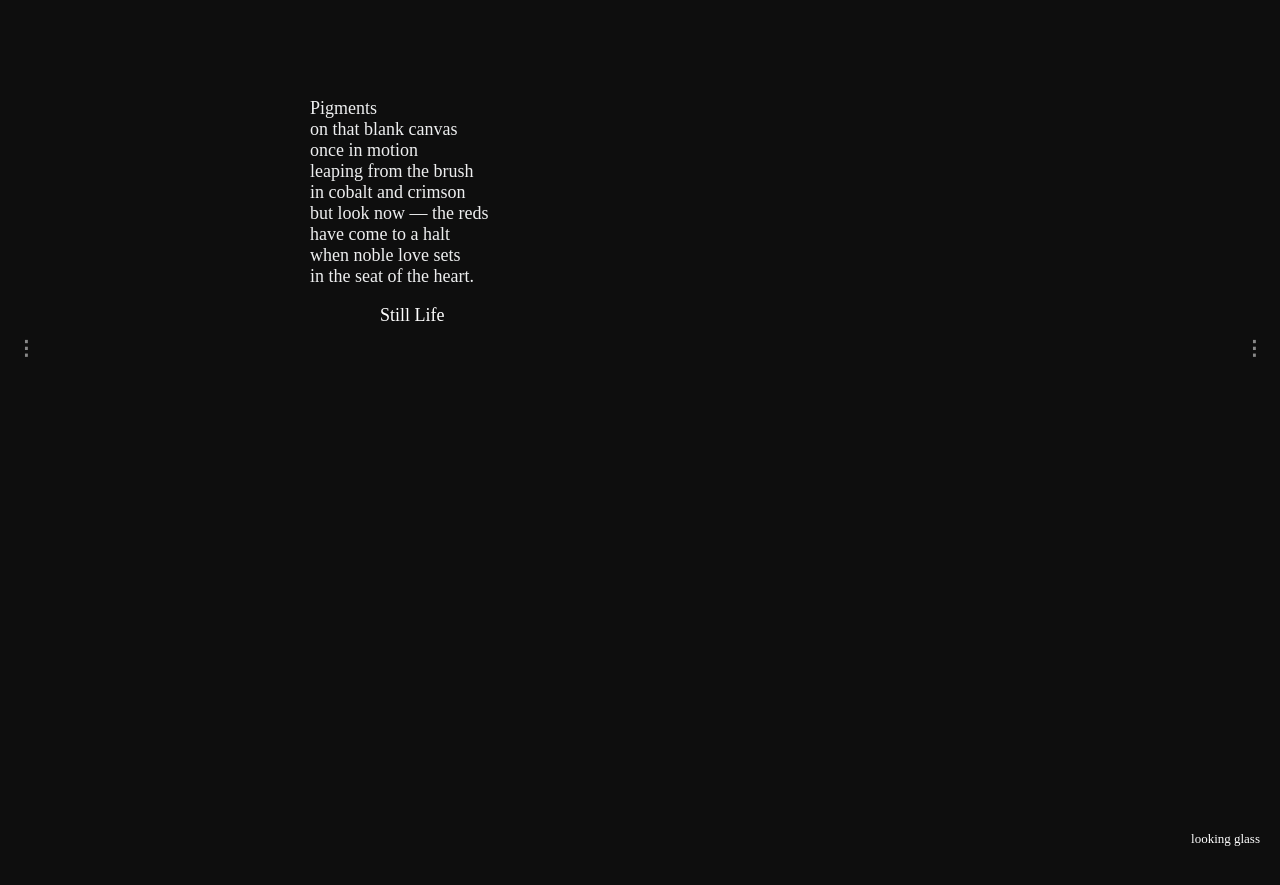
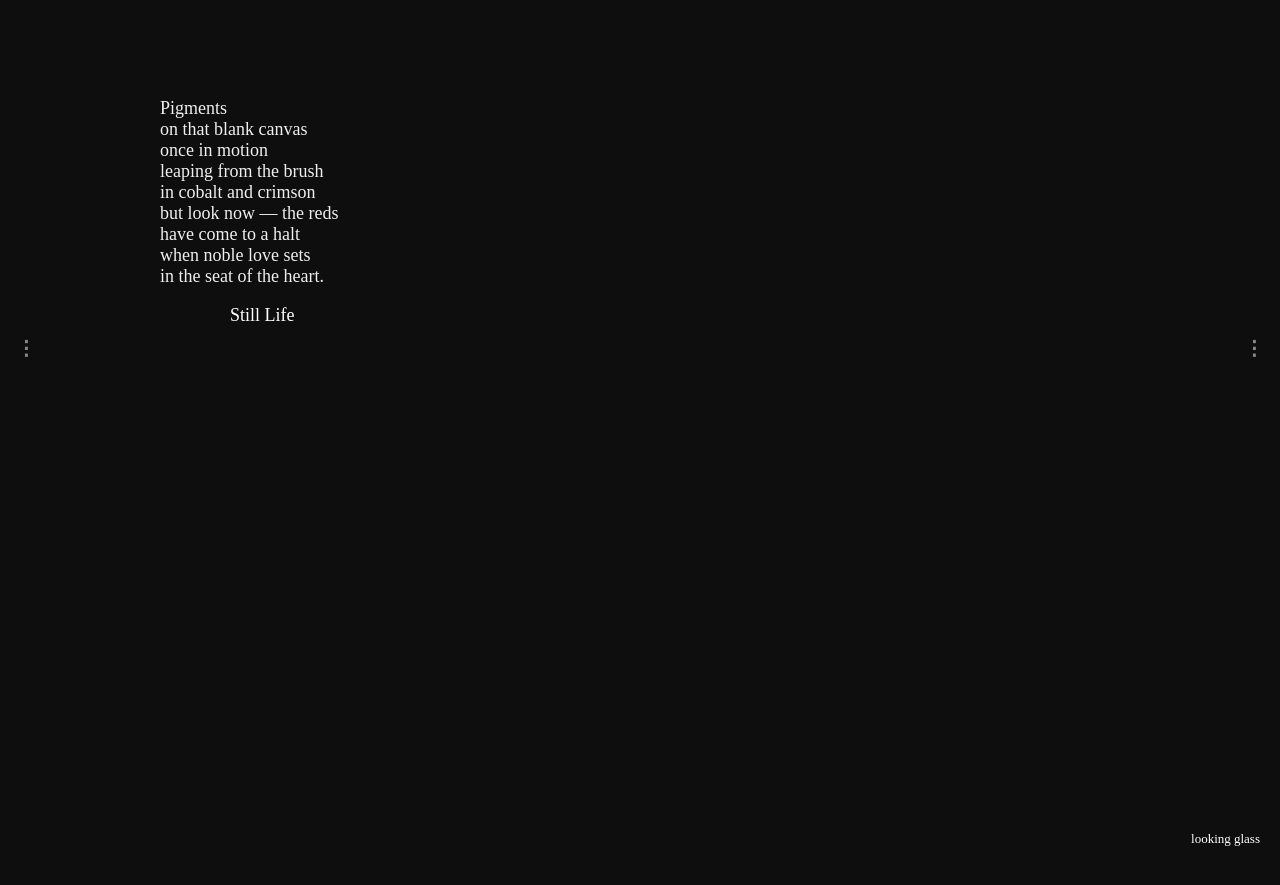
Before and after one commit to hafizzainal/hafizzainal.github.io, a Jekyll site: the page built from index.md, in a window 1280 px wide. Shown: the top 885 px of the page. Built offline with Jekyll 4.4.1, drawn with Linux system fonts in a browser that asks for light colours; our own code applies the rules of GitHub Pages for plain Markdown files.

Commit message:
Update default.html

```diff
--- a/_layouts/default.html
+++ b/_layouts/default.html
@@ -75,7 +75,7 @@ img {vertical-align: middle;}
   display: none;
   padding: 70px;
   margin: 20 auto;
-  margin-left: 200px;
+  margin-left: 50px;
   font-size: 18px;
 }
 
```
